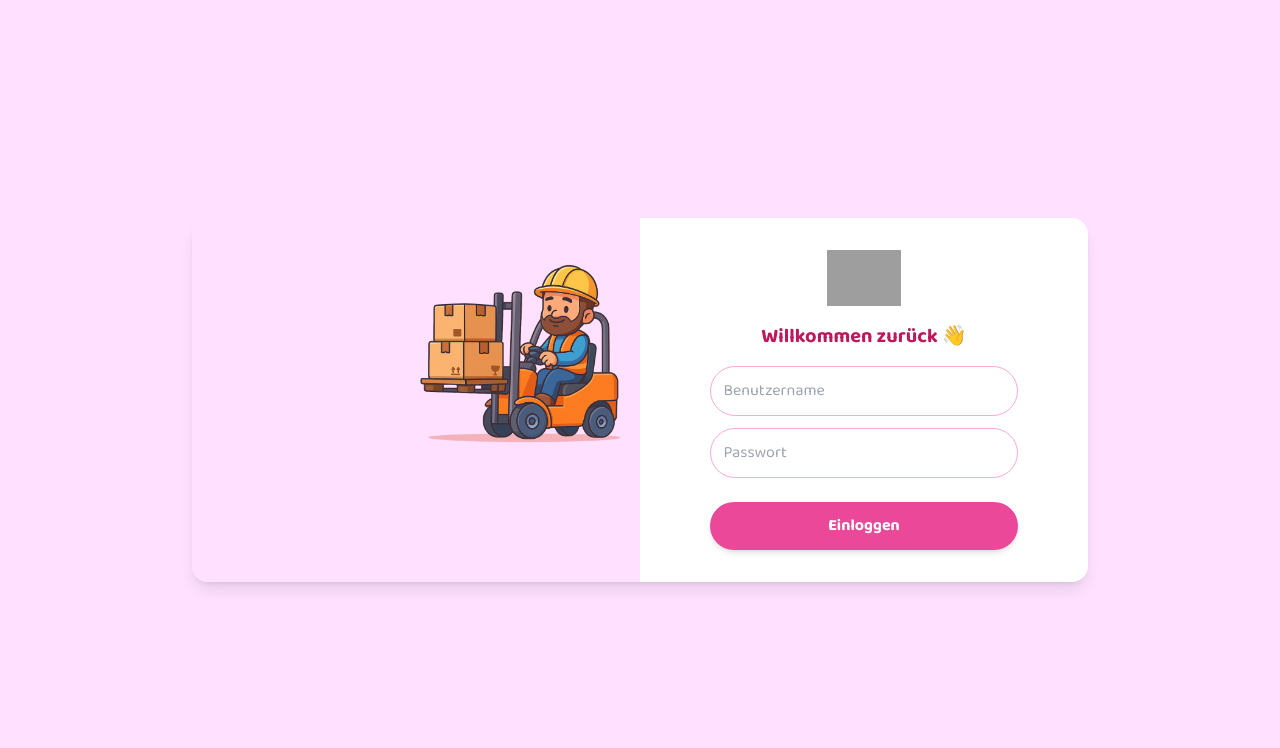
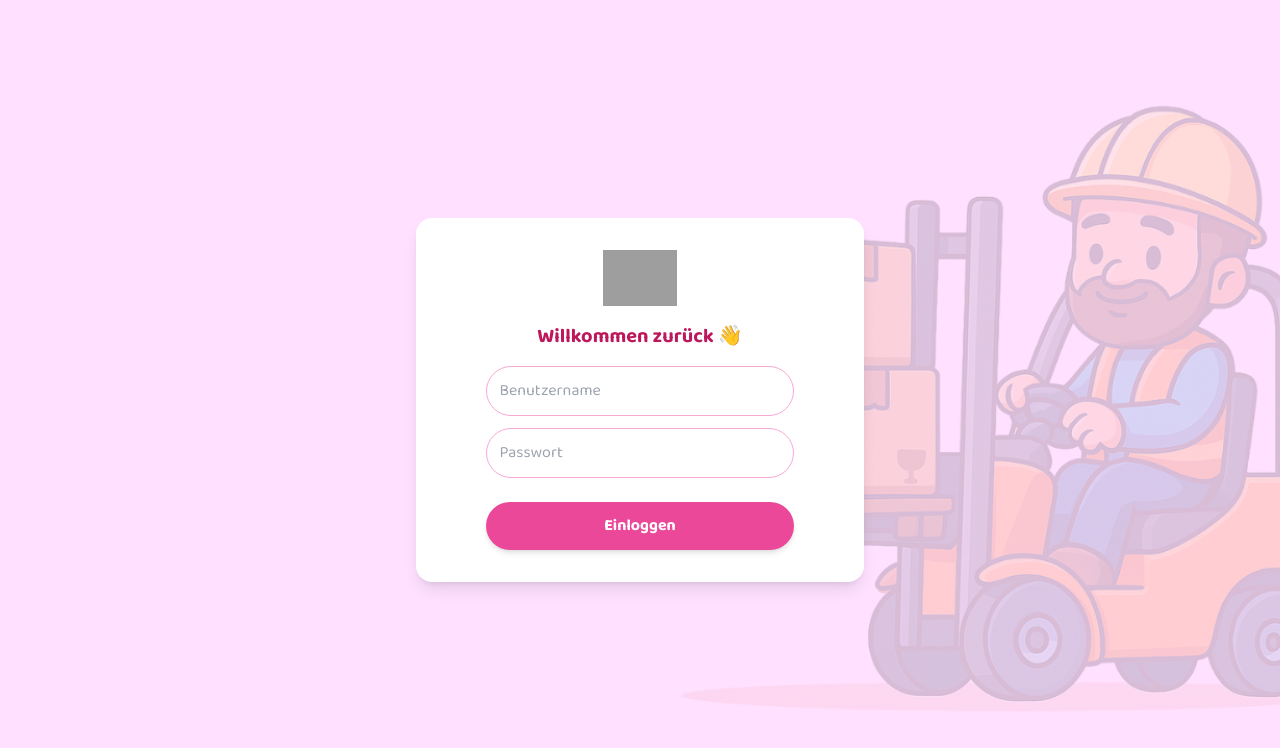
Before and after one commit to Esco63/kingcandy-wws-frontendv2, a React (Vite) app: page / in a window 1280 px wide. Shown: the top 748 px of the page. Built offline with nearby package versions, Linux system fonts and the light colour scheme; grey boxes are pictures that could not be loaded.

Commit message:
Update Login.jsx

```diff
--- a/src/pages/Login.jsx
+++ b/src/pages/Login.jsx
@@ -1,6 +1,6 @@
 import { useState } from 'react';
 import axios from 'axios';
-import warehouseIllustration from '../assets/warehouse-illustration.png'; // Neues Bild mit Lager-Männchen
+import warehouseIllustration from '../assets/warehouse-illustration.png'; // Neues Bild als Hintergrund
 
 const API_URL = import.meta.env.VITE_API_URL;
 
@@ -22,20 +22,19 @@ export default function Login({ onLogin }) {
   };
 
   return (
-    <div className="min-h-screen bg-[#FFE1FF] font-baloo flex items-center justify-center px-4">
-      <div className="bg-white rounded-2xl shadow-lg max-w-4xl w-full flex flex-col md:flex-row overflow-hidden">
-
-        {/* Bildbereich */}
-        <div className="hidden md:block w-1/2 bg-[#FFE1FF] p-4 flex items-center justify-center">
+    <div
+      className="min-h-screen bg-[#FFE1FF] font-baloo flex items-center justify-center px-4 relative overflow-hidden"
+      style={{ position: 'relative' }}
+    >
+      {/* Hintergrundbild */}
       <img
         src={warehouseIllustration}
         alt="Warehouse Illustration"
-            className="w-full h-auto object-contain"
+        className="absolute inset-0 w-full h-full object-cover opacity-20 pointer-events-none"
       />
-        </div>
 
-        {/* Loginbereich */}
-        <form onSubmit={handleSubmit} className="w-full md:w-1/2 p-8 text-center">
+      {/* Loginbox */}
+      <div className="bg-white rounded-2xl shadow-lg max-w-md w-full relative z-10 p-8 text-center">
         <div className="flex justify-center mb-4">
           <img
             src="https://kingcandy-shop.de/wp-content/uploads/2020/11/logo.svg"
@@ -72,7 +71,6 @@ export default function Login({ onLogin }) {
             Einloggen
           </button>
         </div>
-        </form>
       </div>
     </div>
   );
```
Lines whose indentation alone changed are shown as unchanged.
